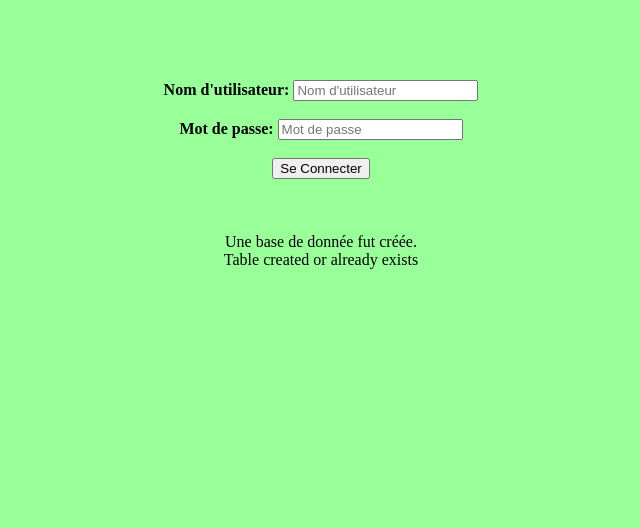
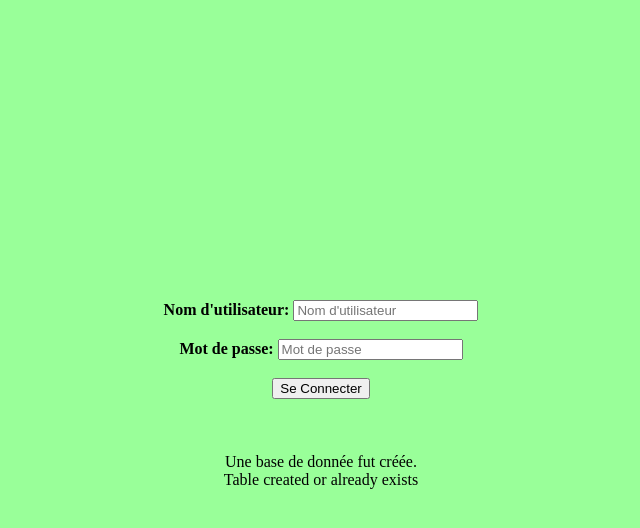
Before and after one commit to Sn0wCh1ld/morningaunt, a PHP site: page /index.php in a window 1280 px wide. Shown: the top 528 px of the page, without its empty margins (319-959 px from the left). Run offline with PHP 8.4, Linux system fonts and the light colour scheme.

Commit message:
fix bruk tings

```diff
--- a/index.php
+++ b/index.php
@@ -6,11 +6,24 @@
     </head>
     <body>
         <style>
-            body {
+            div
+            {
+                height: 200px;
+                width: 400px;
+
+                position: fixed;
+                top: 50%;
+                left: 50%;
+                margin-top: -100px;
+                margin-left: -200px;
+            }
+            body
+            {
                 height: 100%;
                 animation: background 5s cubic-bezier(1,0,0,1) infinite;
             }
-            @keyframes background {
+            @keyframes background
+            {
                 0% { background-color: #f99; }
                 33% { background-color: #9f9; }
                 67% { background-color: #99f; }
```
